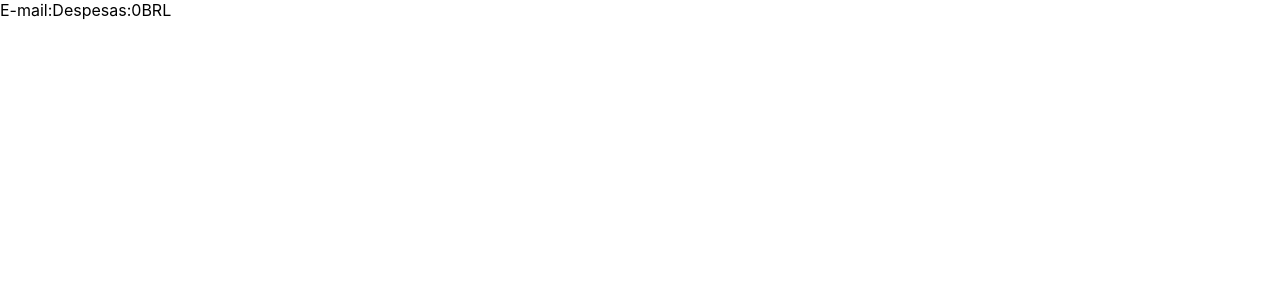
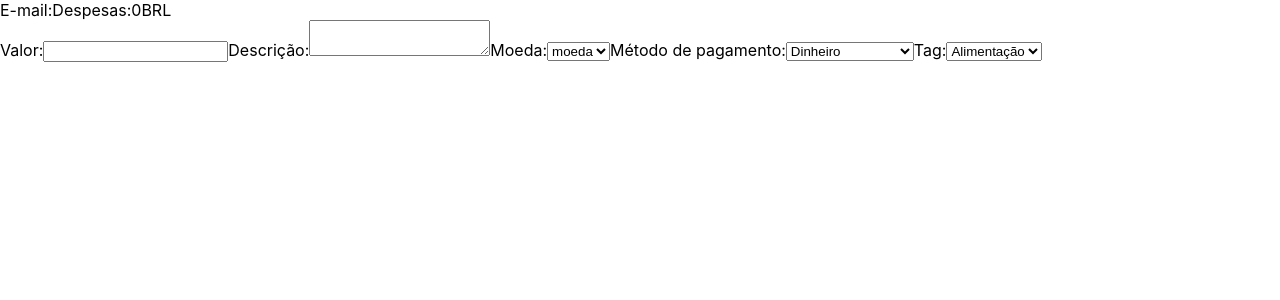
Before and after one commit to cae07/sd-013-a-project-trybewallet, a React (Create React App) app: page /carteira in a window 1280 px wide. Shown: the top 300 px of the page. Built offline with nearby package versions, Linux system fonts and the light colour scheme.

Commit message:
requisito 6

```diff
--- /dev/null
+++ b/src/components/ExpenseForm.js
@@ -0,0 +1,44 @@
+import React from 'react';
+
+class ExpenseForm extends React.Component {
+  render() {
+    return (
+      <form>
+        <label htmlFor="valor">
+          Valor:
+          <input type="number" id="valor" />
+        </label>
+        <label htmlFor="descrição">
+          Descrição:
+          <textarea type="text" id="descrição" />
+        </label>
+        <label htmlFor="moeda">
+          Moeda:
+          <select id="moeda">
+            <option selected value="vazio">moeda</option>
+          </select>
+        </label>
+        <label htmlFor="pagamento">
+          Método de pagamento:
+          <select id="pagamento">
+            <option selected value="Dinheiro">Dinheiro</option>
+            <option value="Cartão de crédito">Cartão de Crédito</option>
+            <option value="Cartão de débito">Cartão de débito</option>
+          </select>
+        </label>
+        <label htmlFor="tag">
+          Tag:
+          <select id="tag">
+            <option selected value="Alimentação">Alimentação</option>
+            <option value="Lazer">Lazer</option>
+            <option value="Trabalho">Trabalho</option>
+            <option value="Transporte">Transporte</option>
+            <option value="Saúde">Saúde</option>
+          </select>
+        </label>
+      </form>
+    );
+  }
+}
+
+export default ExpenseForm;
--- a/src/pages/Wallet.js
+++ b/src/pages/Wallet.js
@@ -1,4 +1,5 @@
 import React from 'react';
+import ExpenseForm from '../components/ExpenseForm';
 import Header from '../components/Header';
 
 class Wallet extends React.Component {
@@ -6,6 +7,7 @@ class Wallet extends React.Component {
     return (
       <div>
         <Header />
+        <ExpenseForm />
       </div>
     );
   }
```
